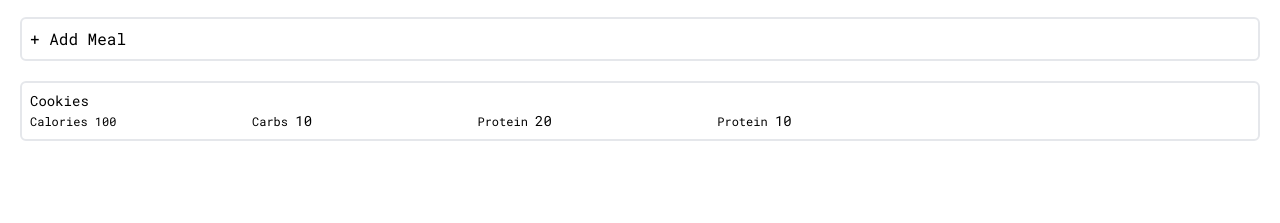
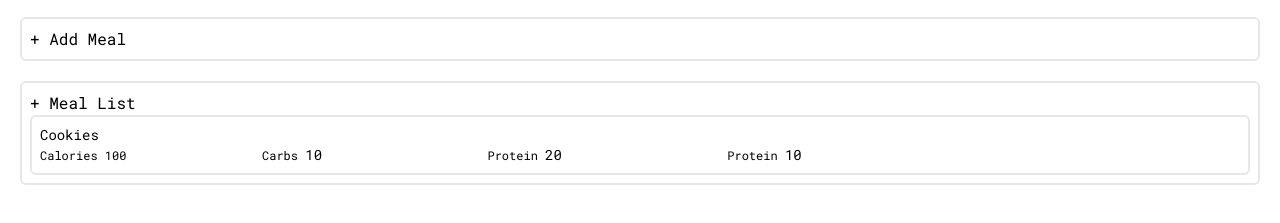
Before and after one commit to amchatman/Calorie-caculator, a website: page src/index.html in a window 1280 px wide. Shown: the part 79-302 px from the top of the page. Drawn offline with Linux system fonts and the light colour scheme.

Commit message:
Button -Add button -Update style -Add div

```diff
--- a/src/index.html
+++ b/src/index.html
@@ -51,6 +51,8 @@
         </section>
 
         <section class="m-5 p-2 border-2 rounded-md">
+            <button>+ Meal List</button>
+            <div class="p-2 border-2 rounded-md">
                 <div class="flex text-sm">
                     <input type="text" value="Cookies"/>
                 </div>
@@ -68,6 +70,7 @@
                     <input type="numbers" name="fatsOutput" value="10" class="text-sm"/>
 
                 </div>
+            </div>
         </section>
 
    </main>
```
Lines whose indentation alone changed are shown as unchanged.
